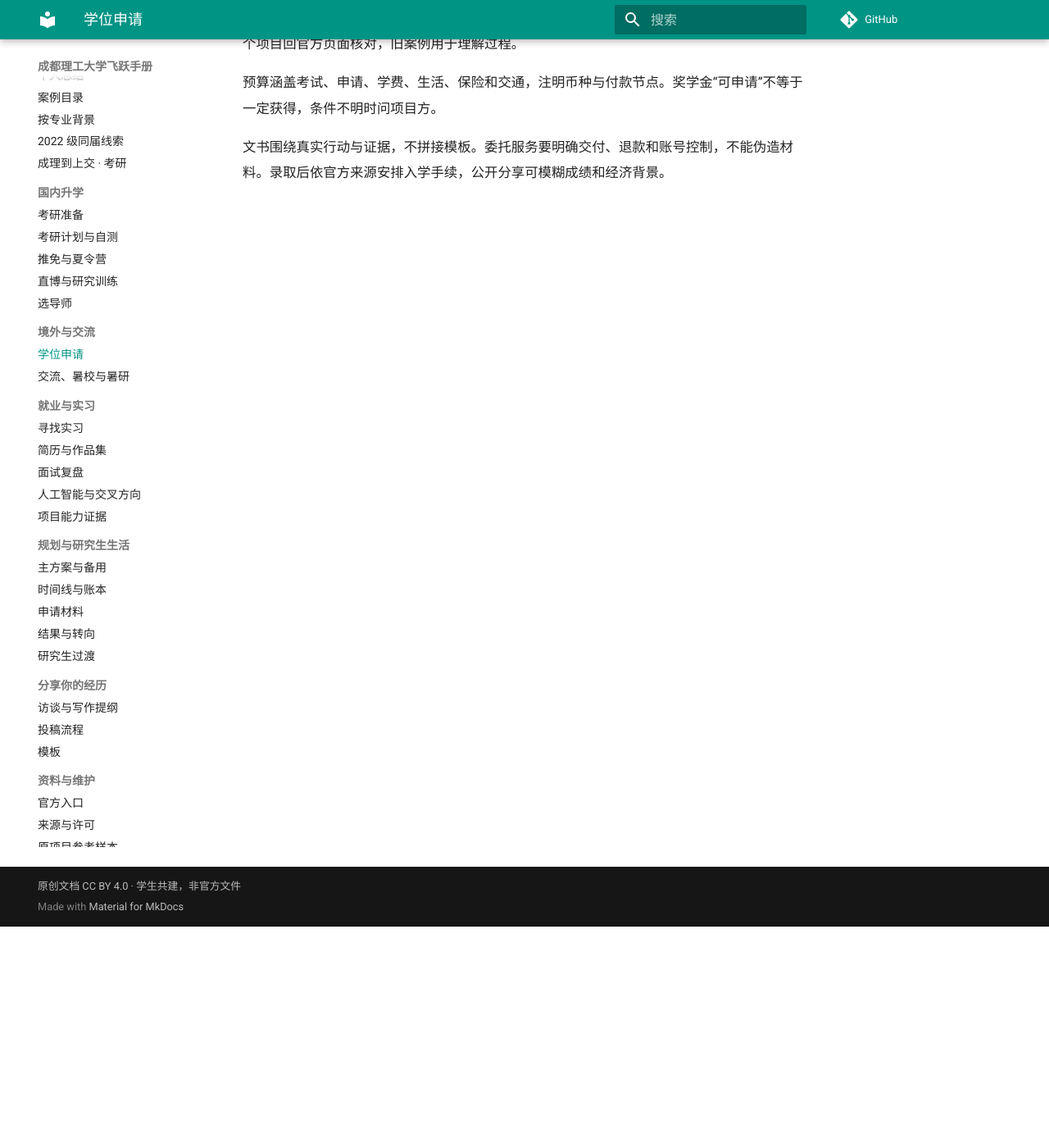
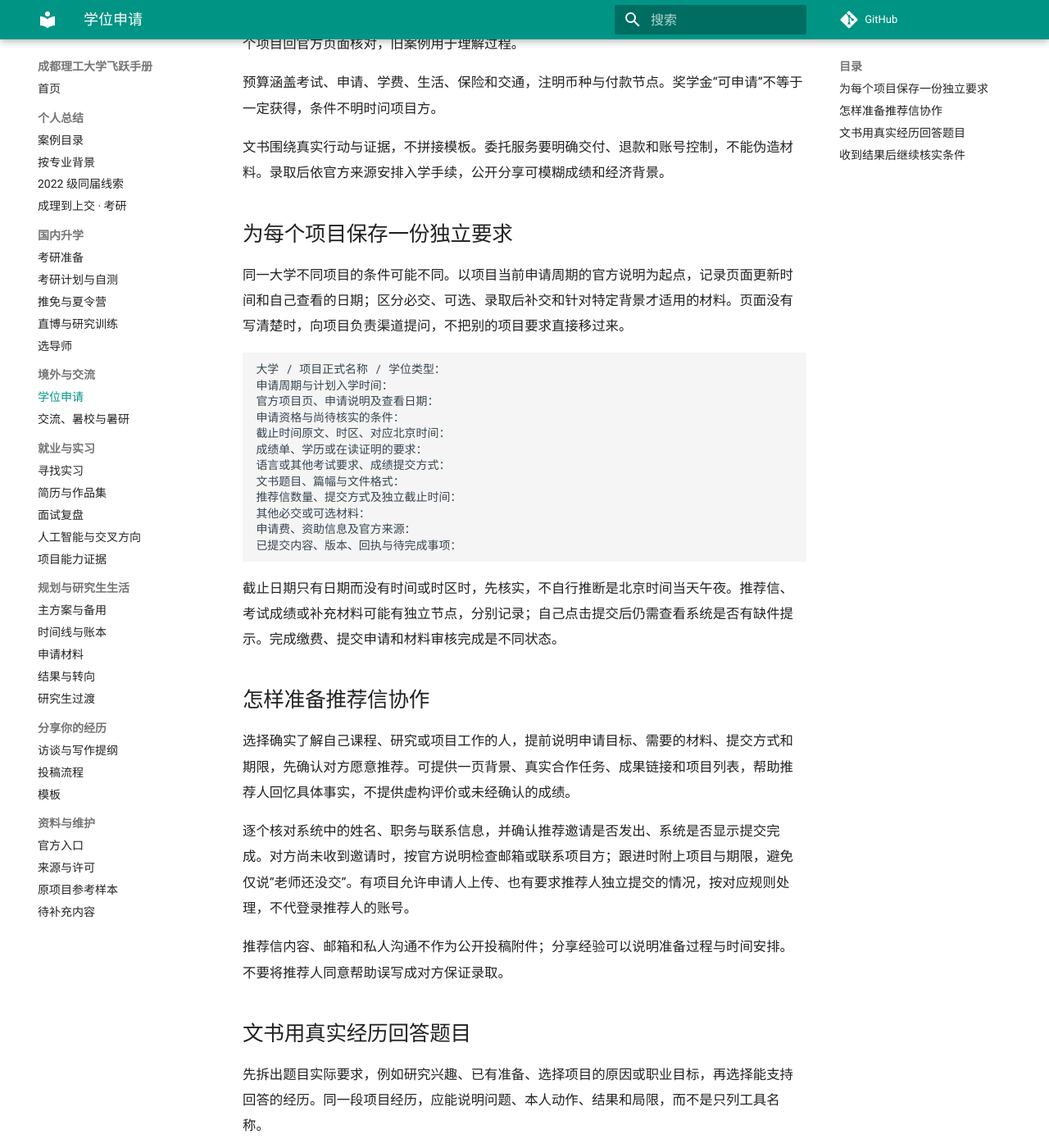
Before and after one commit to determine123/CDUT-Application, an MkDocs documentation site: the page built from docs/abroad/overview.md, in a window 1280 px wide and 1400 px high, scrolled down 270 px. Shown: the whole window at 82% size. Built offline with MkDocs 1.6.1 and Material for MkDocs 9.7.7, drawn with Linux system fonts in a browser that asks for light colours; comment, search, counter and statistics services are not loaded; some of the changed text lies outside the part shown.

Commit message:
docs: add overseas application requirements and recommendation tracking

````diff
--- a/docs/abroad/overview.md
+++ b/docs/abroad/overview.md
@@ -9,3 +9,46 @@
 预算涵盖考试、申请、学费、生活、保险和交通，注明币种与付款节点。奖学金“可申请”不等于一定获得，条件不明时问项目方。
 
 文书围绕真实行动与证据，不拼接模板。委托服务要明确交付、退款和账号控制，不能伪造材料。录取后依官方来源安排入学手续，公开分享可模糊成绩和经济背景。
+
+## 为每个项目保存一份独立要求
+
+同一大学不同项目的条件可能不同。以项目当前申请周期的官方说明为起点，记录页面更新时间和自己查看的日期；区分必交、可选、录取后补交和针对特定背景才适用的材料。页面没有写清楚时，向项目负责渠道提问，不把别的项目要求直接移过来。
+
+```text
+大学 / 项目正式名称 / 学位类型：
+申请周期与计划入学时间：
+官方项目页、申请说明及查看日期：
+申请资格与尚待核实的条件：
+截止时间原文、时区、对应北京时间：
+成绩单、学历或在读证明的要求：
+语言或其他考试要求、成绩提交方式：
+文书题目、篇幅与文件格式：
+推荐信数量、提交方式及独立截止时间：
+其他必交或可选材料：
+申请费、资助信息及官方来源：
+已提交内容、版本、回执与待完成事项：
+```
+
+截止日期只有日期而没有时间或时区时，先核实，不自行推断是北京时间当天午夜。推荐信、考试成绩或补充材料可能有独立节点，分别记录；自己点击提交后仍需查看系统是否有缺件提示。完成缴费、提交申请和材料审核完成是不同状态。
+
+## 怎样准备推荐信协作
+
+选择确实了解自己课程、研究或项目工作的人，提前说明申请目标、需要的材料、提交方式和期限，先确认对方愿意推荐。可提供一页背景、真实合作任务、成果链接和项目列表，帮助推荐人回忆具体事实，不提供虚构评价或未经确认的成绩。
+
+逐个核对系统中的姓名、职务与联系信息，并确认推荐邀请是否发出、系统是否显示提交完成。对方尚未收到邀请时，按官方说明检查邮箱或联系项目方；跟进时附上项目与期限，避免仅说“老师还没交”。有项目允许申请人上传、也有要求推荐人独立提交的情况，按对应规则处理，不代登录推荐人的账号。
+
+推荐信内容、邮箱和私人沟通不作为公开投稿附件；分享经验可以说明准备过程与时间安排。不要将推荐人同意帮助误写成对方保证录取。
+
+## 文书用真实经历回答题目
+
+先拆出题目实际要求，例如研究兴趣、已有准备、选择项目的原因或职业目标，再选择能支持回答的经历。同一段项目经历，应能说明问题、本人动作、结果和局限，而不是只列工具名称。
+
+关于项目的理由来自当前官方课程、研究方向或培养说明，并与自己的准备连接。申请不同项目时核对名称和题目，不仅替换校名；专业兴趣尚不明确时，写实际探索与待解决的问题，不编造长期研究经历。简历、文书与申请表中的专业、年份、职责和结果阶段保持一致。
+
+提交前检查篇幅、格式和文件是否完整，把本次版本与提交记录一起保存。允许他人或工具协助修改时仍须符合项目要求，并由自己确认事实、表达和最终内容；不上传含他人隐私或未获公开许可的项目资料。
+
+## 收到结果后继续核实条件
+
+把结果阶段、接受期限、尚待满足的条件和后续手续写进记录。资助是否已确认、课程或指导安排是否已落实，分别依据对应文件核实，不仅依据宣传介绍。比较多个机会可参考[录取决策方法](../planning/decision-review.md)，材料管理参考[申请材料核对](../planning/materials.md)。
+
+若愿意投稿，写清申请年份、当时背景、准备过程、实际结果与未能核实的部分。项目要求、费用和个人体验分开标注；目前本册仍没有经确认的成理境外录取亲历案例，不以通用清单冒充案例。
````
